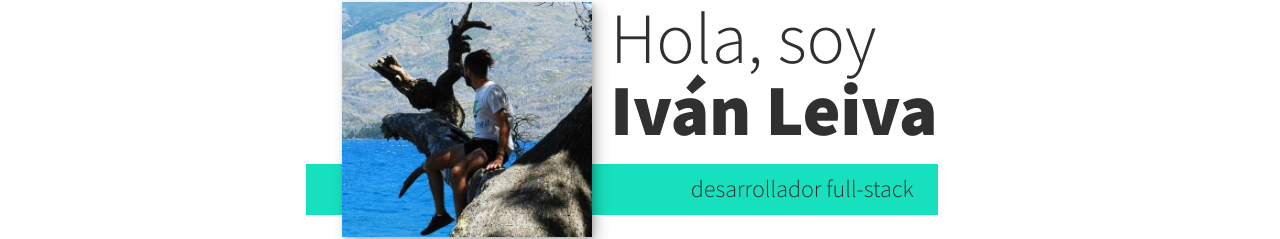
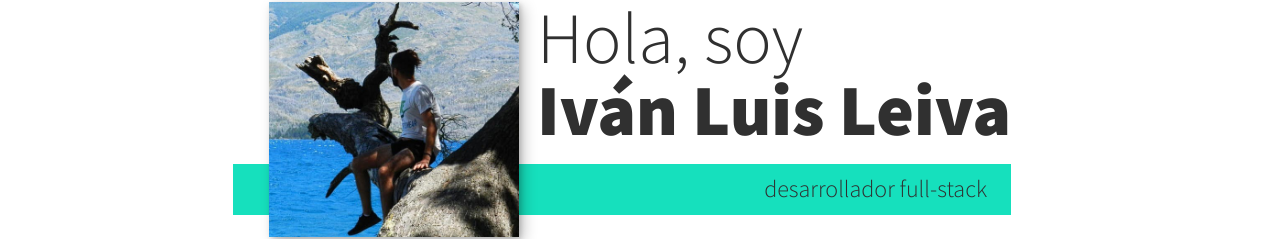
Before and after one commit to illeiva2/portfolio, a React (Vite) app: page / in a window 1280 px wide. Shown: the part 151-390 px from the top of the page. Built offline with nearby package versions, Linux system fonts and the light colour scheme.

Commit message:
Actualizar Intro.jsx

```diff
--- a/src/components/Intro.jsx
+++ b/src/components/Intro.jsx
@@ -6,7 +6,7 @@ export default function Intro() {
   return (
     <section className="intro" id="home">
       <h1 className="section__title section__title--intro">
-      {t.title} <strong>Iván Leiva</strong>
+      {t.title} <strong>Iván Luis Leiva</strong>
       </h1>
       <p className="section__subtitle section__subtitle--intro">
       {t.subtitle}
```
